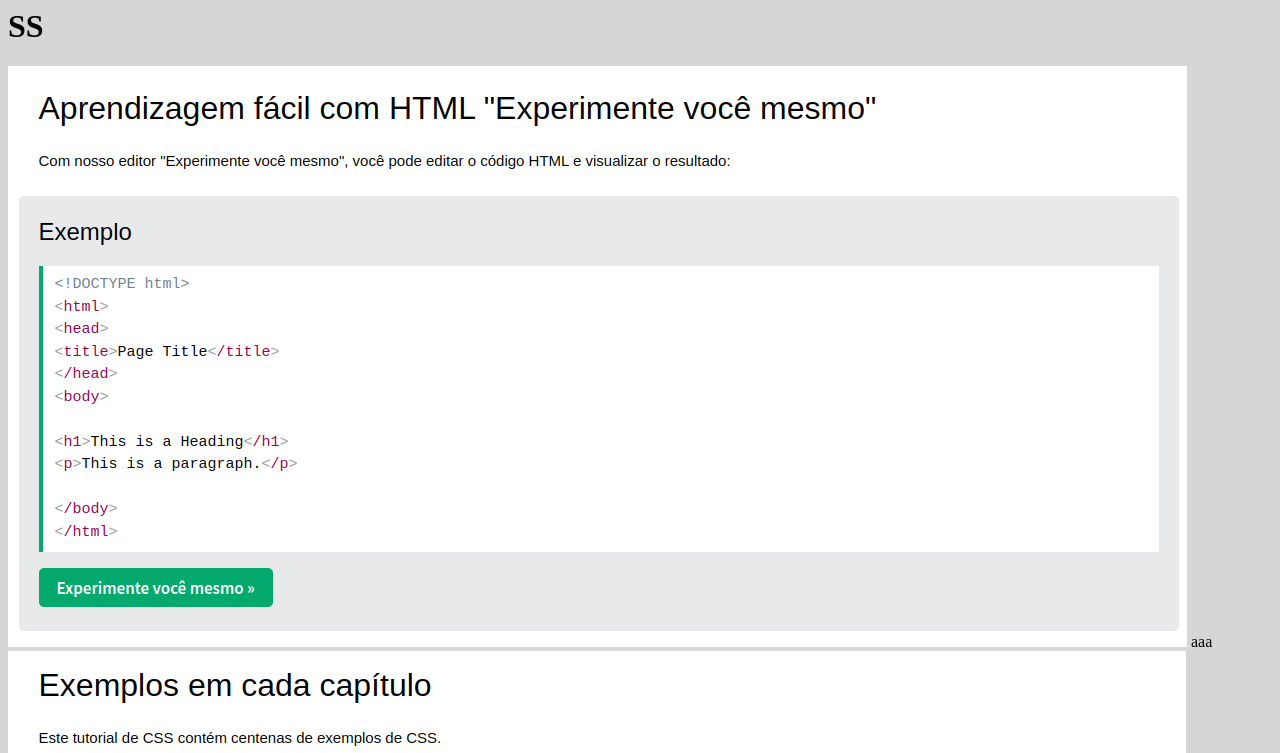
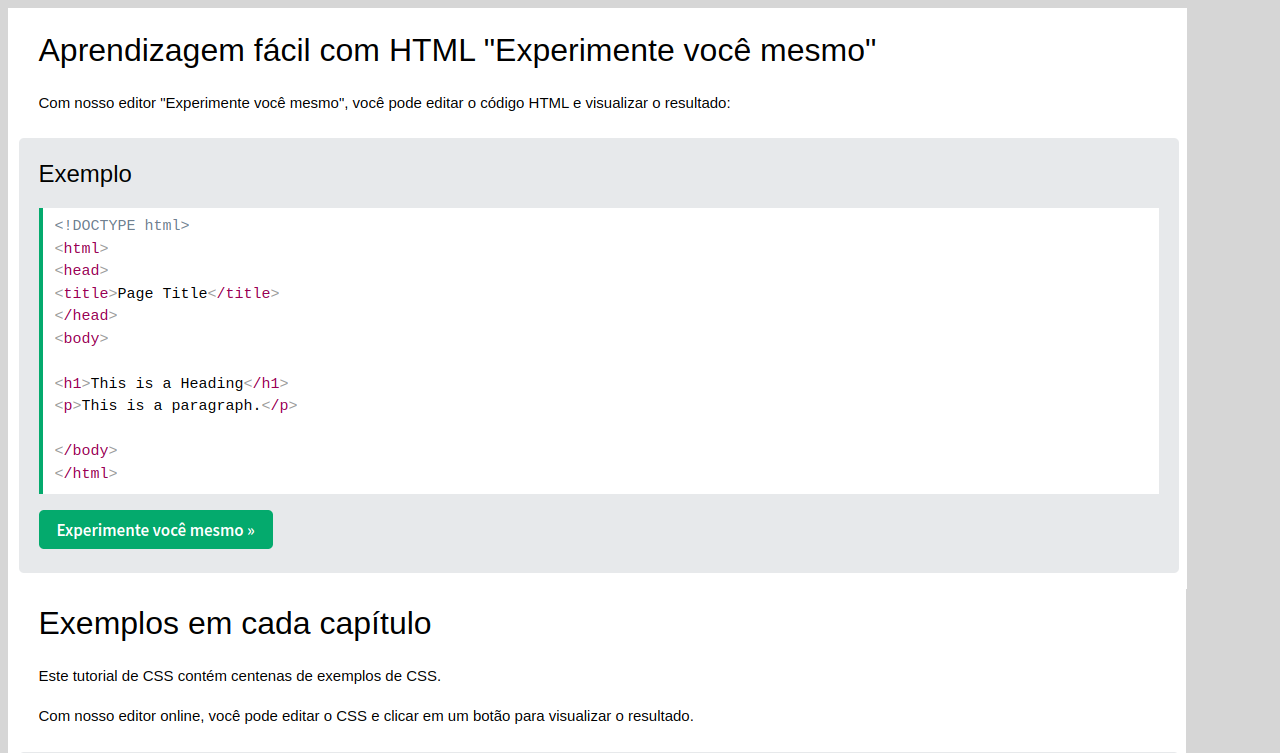
Before and after one commit to Sladehhh/tutoriais-W3Schools, a plain HTML site: page index.html in a window 1280 px wide. Shown: the top 753 px of the page. Drawn offline with Linux system fonts and the light colour scheme.

Commit message:
Update index.html

```diff
--- a/index.html
+++ b/index.html
@@ -7,9 +7,7 @@
     <link rel="stylesheet" href="styles.css">
 </head>
 <body>
-  <h1>SS</h1>
   <img src = "texto.png">
-  aaa
   <img src = "css.png">
 </body>
 </html>
```
